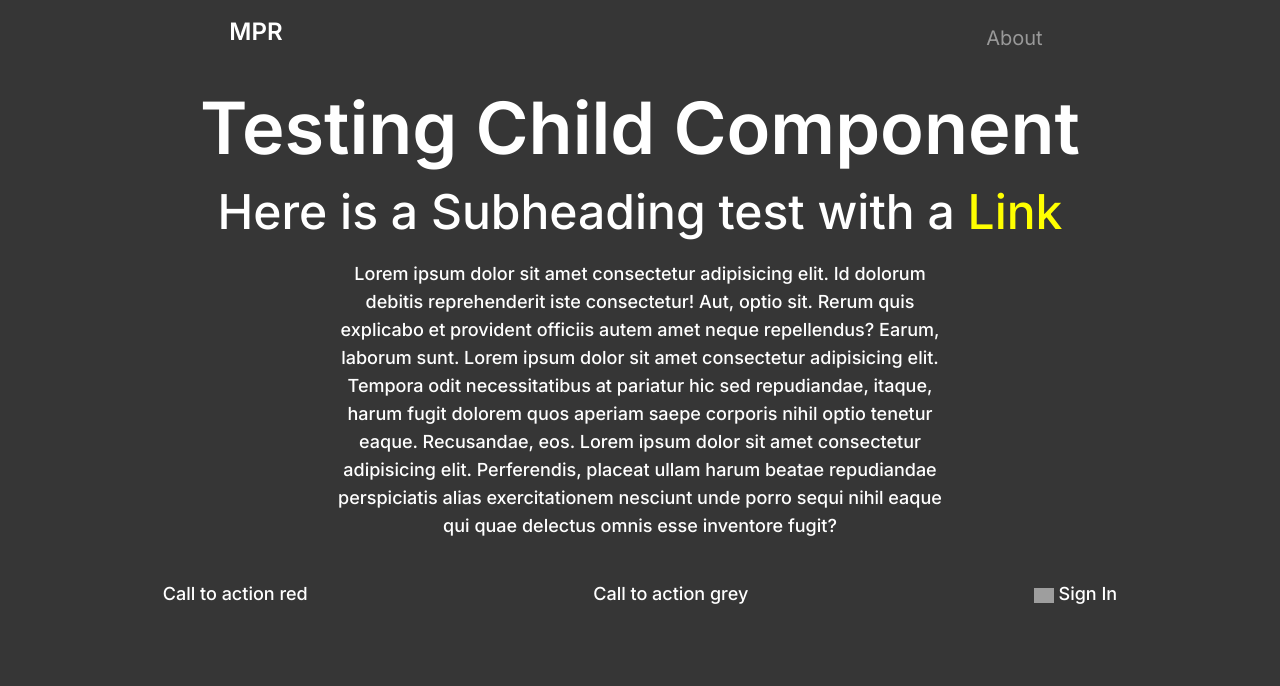
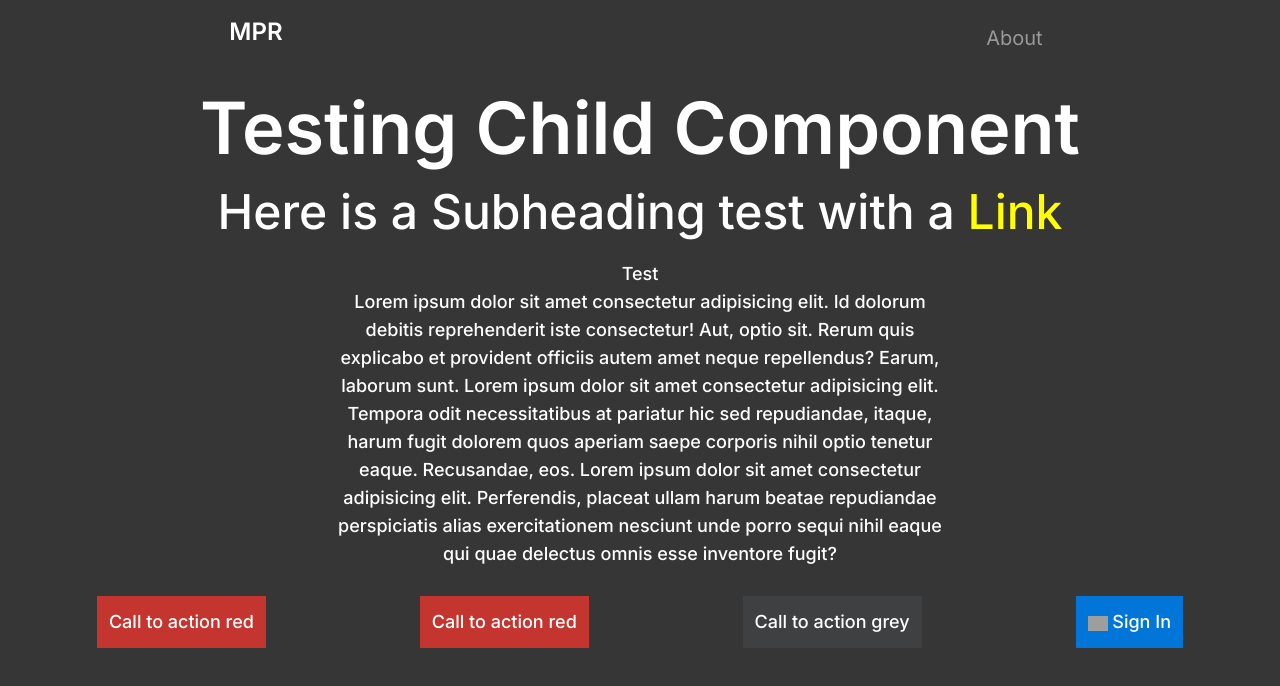
Before and after one commit to JamesRobertSutcliffe/personality-music-recommender, a Next.js app: page /tailwind-templates in a window 1280 px wide. Shown: the top 686 px of the page. Built offline with nearby package versions, Linux system fonts and the light colour scheme; grey boxes are pictures that could not be loaded.

Commit message:
Template test page populated with updated components

```diff
--- a/src/app/tailwind-templates/page.tsx
+++ b/src/app/tailwind-templates/page.tsx
@@ -1,8 +1,10 @@
+"use client"
 import Navbar from "../components/Navbar"
 import Heading from "../components/Heading"
 import Subheading from "../components/Subheading"
 import Paragraph from "../components/Paragraph"
 import Btn from "../components/Btn"
+import AnchorBtn from "../components/AnchorBtn"
 
 export default function TailwindTemplates() {
 
@@ -16,6 +18,7 @@ export default function TailwindTemplates() {
                 Here is a Subheading test with a <a style={{ color: "yellow" }} href="./">Link</a>
             </Subheading>
             <Paragraph>
+                <h1 className="black">Test</h1>
                 Lorem ipsum dolor sit amet consectetur adipisicing elit. Id dolorum debitis reprehenderit iste consectetur! Aut,
                 optio sit. Rerum quis explicabo et provident officiis autem amet neque repellendus? Earum, laborum sunt. Lorem ipsum
                 dolor sit amet consectetur adipisicing elit. Tempora odit necessitatibus at pariatur hic sed repudiandae, itaque,
@@ -24,13 +27,14 @@ export default function TailwindTemplates() {
                 nesciunt unde porro sequi nihil eaque qui quae delectus omnis esse inventore fugit?
             </Paragraph>
             <div className="flex m-5">
-                <Btn colour="ared">
+                <Btn className="bg-ared" onClick={() => console.log("hello")}>
                     Call to action red
                 </Btn>
-                <Btn colour="adarkgrey">
+                <AnchorBtn link={"./"} className="bg-ared"> Call to action red</AnchorBtn>
+                <Btn className="bg-adarkgrey" onClick={() => console.log("hello")}>
                     Call to action grey
                 </Btn>
-                <Btn colour="ablue">
+                <Btn className="bg-ablue" onClick={() => console.log("hello")}>
                     <img src="https://53.fs1.hubspotusercontent-na1.net/hub/53/hubfs/image8-2.jpg?width=595&height=400&name=image8-2.jpg" alt="Google Logo" style={{ maxHeight: "15px", display: "inline" }} /> Sign In
                 </Btn>
             </div>
```
